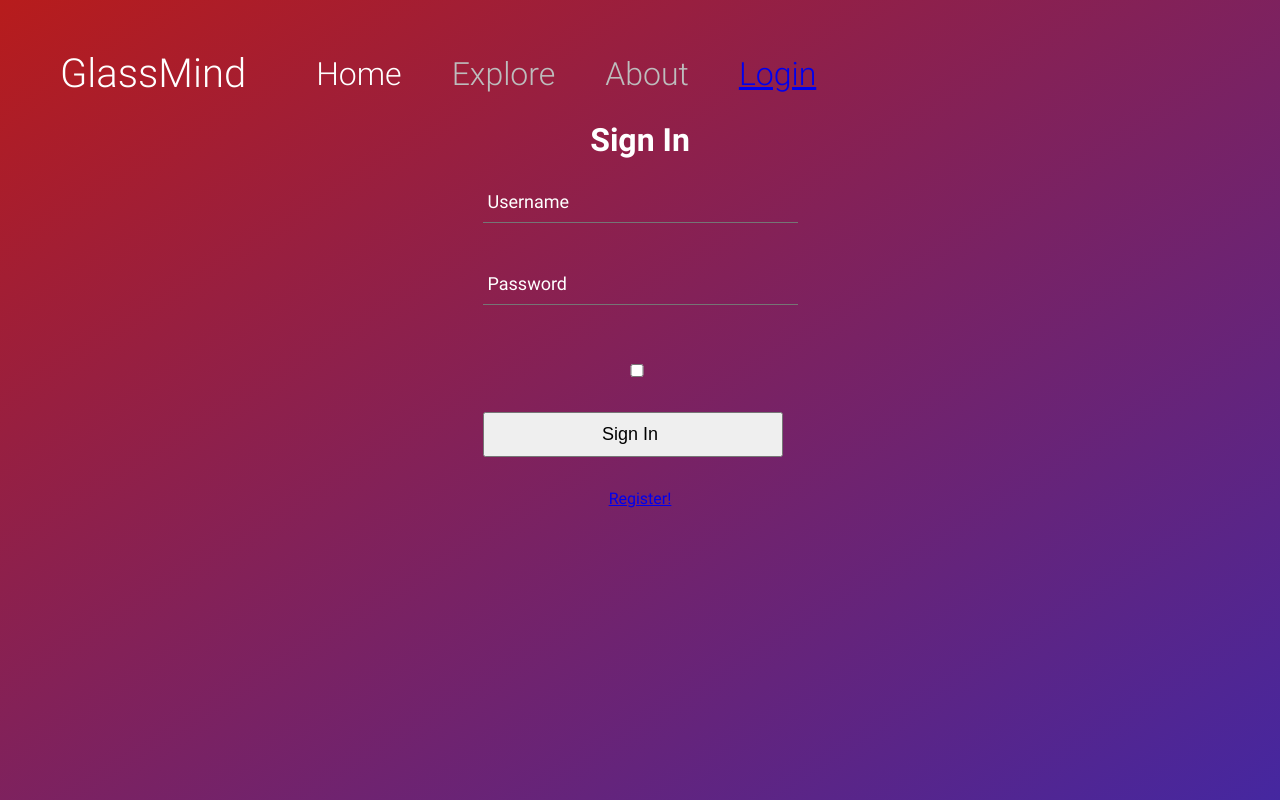
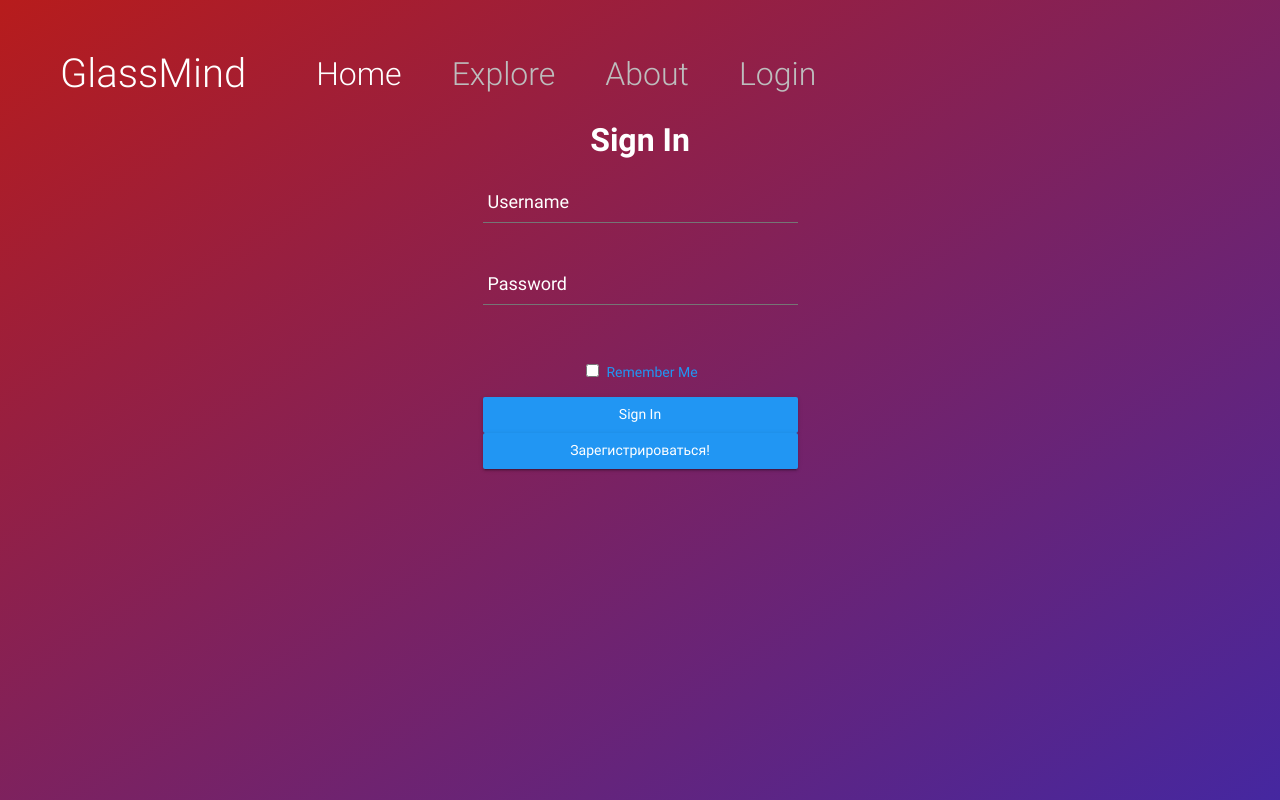
Before and after one commit to AcaplaStd/GlassMind, a Flask app: page /login in a window 1280 px wide. Run offline with Flask 2, Linux system fonts and the light colour scheme; some libraries are stand-ins or nearby versions.

Commit message:
Some UI improvements

```diff
--- a/GlassMind/static/css/style.css
+++ b/GlassMind/static/css/style.css
@@ -71,30 +75,30 @@
     display: inline-grid;
 }
 
-.md-input-group {
+.md-input {
     position: relative;
     margin-bottom: 40px;
     display: inline-block;
 }
 
-input {
+.md-input input {
     font-size: 18px;
     padding: 10px 10px 10px 5px;
     display: block;
     width: 300px;
 }
 
-input:not([type="submit"]) {
+.md-input input:not([type="submit"]) {
     border: none;
     border-bottom: 1px solid #757575;
     background-color: #FFFFFF00;
 }
 
-input:not([type="submit"]):focus {
+.md-input input:not([type="submit"]):focus {
     outline: none;
 }
 
-label {
+.md-input label {
     color: #FFFFFF;
     font-size: 18px;
     font-weight: normal;
@@ -105,41 +109,41 @@
     transition: 0.2s ease all;
 }
 
-input:focus ~ label, input:valid ~ label {
+.md-input input:focus ~ label, input:valid ~ label {
     top: -20px;
     font-size: 14px;
-    color: #5264AE;
+    color: #2196F3;
 }
 
-.bar {
+.md-input .bar {
     position: relative;
     display: block;
     width: 315px;
 }
 
-.bar:before, .bar:after {
+.md-input .bar:before, .md-input .bar:after {
     content: '';
     height: 2px;
     width: 0;
     bottom: 0;
     position: absolute;
-    background: #5264AE;
+    background: #2196F3;
     transition: 0.2s ease all;
 }
 
-.bar:before {
+.md-input .bar:before {
     left: 50%;
 }
 
-.bar:after {
+.md-input .bar:after {
     right: 50%;
 }
 
-input:focus ~ .bar:before, input:focus ~ .bar:after {
+.md-input input:focus ~ .bar:before, input:focus ~ .bar:after {
     width: 50%;
 }
 
-.highlight {
+.md-input .highlight {
     position: absolute;
     height: 60%;
     width: 100px;
@@ -163,6 +167,87 @@
     }
 }
 
+
+.md-btn {
+    font-family: 'Roboto', sans-serif;
+    font-size: 14px;
+    display: inline-block;
+    height: 36px;
+    min-width: 88px;
+    padding: 6px 16px;
+    line-height: 1.42857;
+    text-align: center;
+    white-space: nowrap;
+    vertical-align: middle;
+    touch-action: manipulation;
+    cursor: pointer;
+    user-select: none;
+    border: 0;
+    border-radius: 2px;
+    background: #2196F3;
+    color: #FFFFFF;
+    outline: 0;
+}
+
+.md-btn:focus {
+    background: #0b76cc;
+}
+
+.md-btn-raised {
+    box-shadow: 0 2px 2px 0 rgba(0, 0, 0, 0.14), 0 1px 5px 0 rgba(0, 0, 0, 0.12), 0 3px 1px -2px rgba(0, 0, 0, 0.2);
+    transition: box-shadow 0.28s cubic-bezier(0.4, 0, 0.2, 1);
+}
+
+.md-btn-raised:active {
+    box-shadow: 0 8px 10px 1px rgba(0, 0, 0, 0.14), 0 3px 14px 2px rgba(0, 0, 0, 0.12), 0 5px 5px -3px rgba(0, 0, 0, 0.4);
+}
+
+.md-btn-ripple {
+    overflow: hidden;
+    position: relative;
+}
+
+.md-btn-ripple:after {
+    content: '';
+    display: block;
+    position: absolute;
+    left: 50%;
+    top: 50%;
+    width: 120px;
+    height: 120px;
+    margin-left: -60px;
+    margin-top: -60px;
+    background: rgba(255, 255, 255, 0.3);
+    border-radius: 100%;
+    transform: scale(0);
+}
+
+@keyframes md-btn-ripple {
+    0% {
+        transform: scale(0);
+    }
+    20% {
+        transform: scale(1);
+    }
+    100% {
+        opacity: 0;
+        transform: scale(1);
+    }
+}
+
+.md-btn-ripple:not(:active):after {
+    animation: md-btn-ripple 0.6s ease-out;
+}
+
+.md-btn-ripple:after {
+    visibility: hidden;
+}
+
+.md-btn-ripple:focus:after {
+    visibility: visible;
+}
+
+
 /* Whitemode */
 
 .whitemode.two_part_page .nn-content {
--- a/GlassMind/templates/form_render.html
+++ b/GlassMind/templates/form_render.html
@@ -1,5 +1,5 @@
 {% macro render_field(field, label_visible=true) -%}
-    <div class="md-input-group {{ kwargs.pop('class_', '') }}">
+    <div class="md-input {{ kwargs.pop('class_', '') }}">
         {{ field(class_='', **kwargs) }}
         <span class="highlight"></span>
         <span class="bar"></span>
@@ -10,6 +10,19 @@
             {% endfor %}
         {% endif %}
     </div>
+{%- endmacro %}
+
+{% macro render_submit(field) -%}
+    {{ field(class_='md-btn md-btn-raised md-btn-ripple', **kwargs) }}
+    {% if field.errors %}
+        {% for e in field.errors %}
+            <span style="color: red;">[{{ e }}]</span>
+        {% endfor %}
+    {% endif %}
+{%- endmacro %}
+
+{% macro render_std_button(text, onclick='', class='') -%}
+    <button type="button" class="md-btn md-btn-raised md-btn-ripple {{ class }}" onclick="{{ onclick }}">{{ text }}</button>
 {%- endmacro %}
 
 <!--TODO: Доделать часть снизу-->
--- a/GlassMind/templates/login.html
+++ b/GlassMind/templates/login.html
@@ -8,7 +8,7 @@
         {{ rend.render_field(form.username) }}
         {{ rend.render_field(form.password) }}
         <p>{{ form.remember_me() }} {{ form.remember_me.label }}</p>
-        <p>{{ form.submit() }}</p>
+        {{ rend.render_submit(form.submit) }}
+        {{ rend.render_std_button('Зарегистрироваться!', onclick="window.location='/register'") }}
     </form>
-    <p><a href="{{ url_for('register') }}">Register!</a></p>
 {% endblock %}
--- a/GlassMind/templates/register.html
+++ b/GlassMind/templates/register.html
@@ -8,6 +8,6 @@
         {{ rend.render_field(form.username) }}
         {{ rend.render_field(form.email) }}
         {{ rend.render_field(form.password) }}
-        <p>{{ form.submit() }}</p>
+        {{ rend.render_submit(form.submit) }}
     </form>
 {% endblock %}
```
Also changed, not shown: other parts of GlassMind/static/css/style.css (+18 -14 lines).
